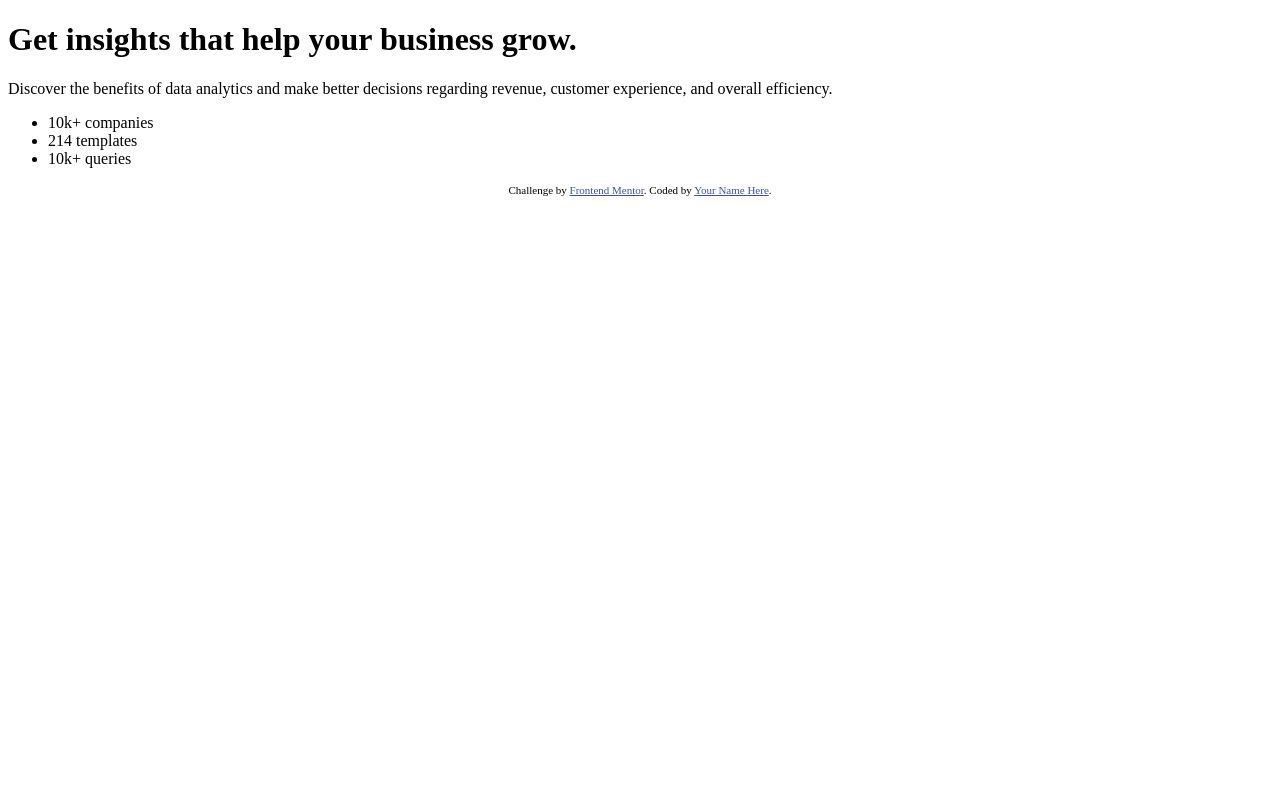
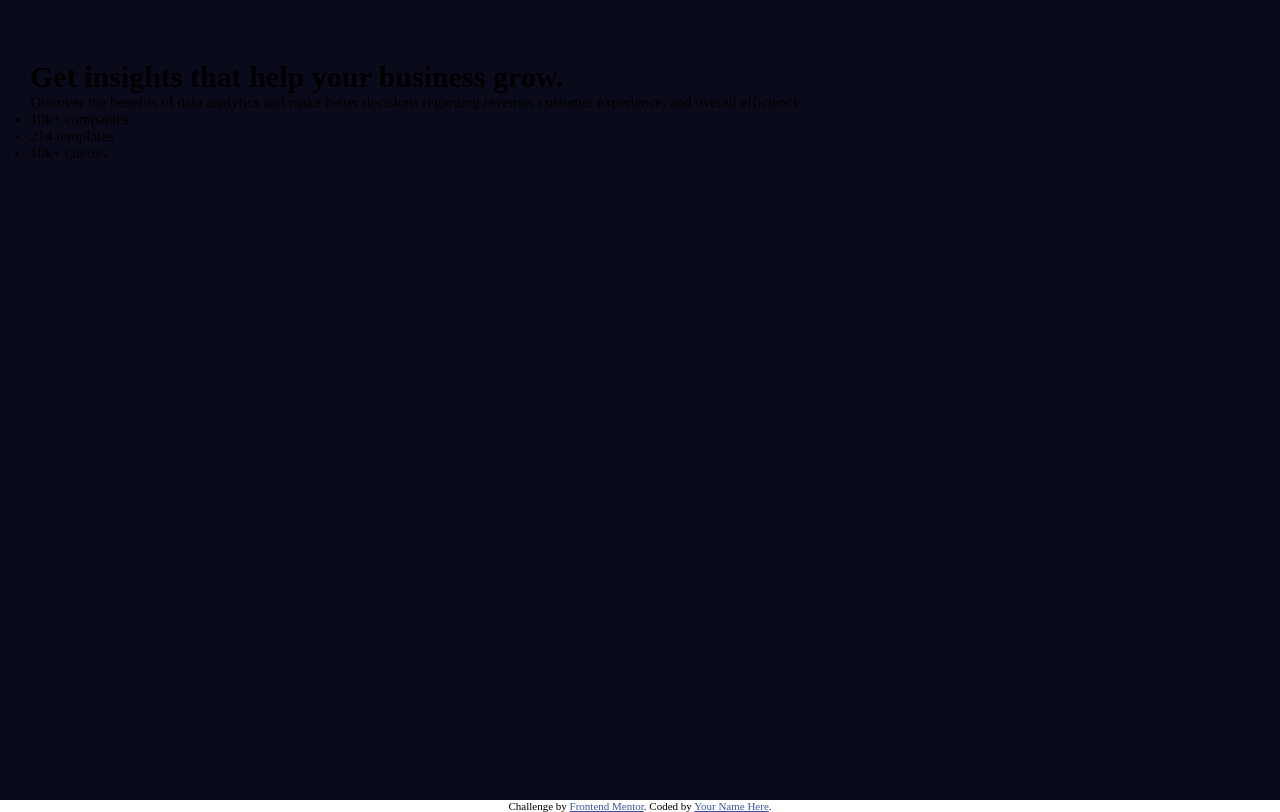
Before and after one commit to azulnietogomez/stats-component, a plain HTML site: page index.html in a window 1280 px wide. Drawn offline with Linux system fonts and the light colour scheme.

Commit message:
add general styles

```diff
--- a/index.html
+++ b/index.html
@@ -6,7 +6,12 @@
 
   <link rel="icon" type="image/png" sizes="32x32" href="./images/favicon-32x32.png">
   <link rel="stylesheet" href="./mobile.css">
-  <link rel="stylesheet" href="./desktop.css" media="(max-width 800px)">
+  <link rel="stylesheet" href="./desktop.css" media="(max-width 1440px)">
+
+  <!--Fonts from google fonts-->
+  <link rel="preconnect" href="https://fonts.googleapis.com">
+  <link rel="preconnect" href="https://fonts.gstatic.com" crossorigin>
+  <link href="https://fonts.googleapis.com/css2?family=Inter:wght@400;700&family=Lexend+Deca&display=swap" rel="stylesheet">
 
   <title>Frontend Mentor | Stats preview card component</title>
 
@@ -18,6 +23,7 @@
 </head>
 <body>
 
+  <main>
     <div class="stats-component">
       <div class="stats-img"></div>
       <div class="stats-content">
@@ -33,6 +39,8 @@
           </div>
       </div>
     </div>
+  </main>
+
 
   <div class="attribution">
     Challenge by <a href="https://www.frontendmentor.io?ref=challenge" target="_blank">Frontend Mentor</a>.
--- a/mobile.css
+++ b/mobile.css
@@ -0,0 +1,30 @@
+:root {
+
+    /*PRIMARY COLORS*/
+    --very-dark-blue: hsl(233, 47%, 7%);
+    --dark-desaturate-blue: hsl(244, 38%, 16%);
+    --soft-violet: hsl(277,64%,61%);
+
+    /*NEUTRAL COLORS*/
+    --white: hsl(0, 0%, 100%); /*Main heading, stats*/
+    --transparent-white: hsla(0, 0%, 100%, 0.75); /*Main paragraph*/
+    --transparent-white-2: hsla(0, 0%, 100%, 0.6); /*Stat headings*/
+
+}
+
+* {
+    box-sizing: border-box;
+    padding: 0;
+    margin: 0%;
+}
+
+body {
+    font-size: 15px;
+}
+
+main {
+    background-color: var(--very-dark-blue);
+    width: 100%;
+    height: 100vh;
+    padding: 60px 30px;
+}
```
Lines whose indentation alone changed are shown as unchanged.
